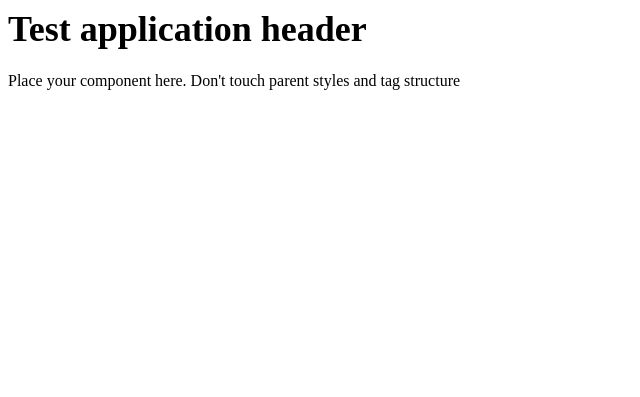
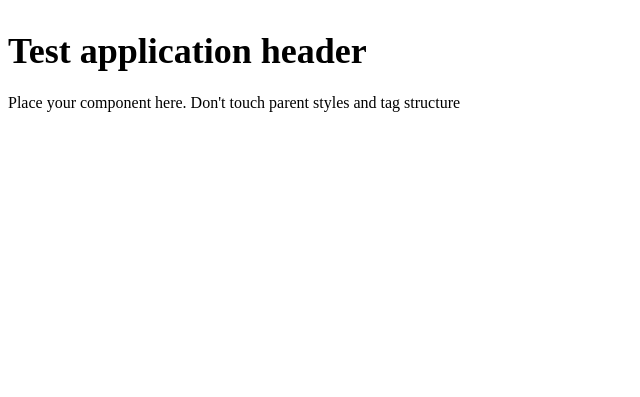
Before and after one commit to TestExersize/front-end-exersize, a website: page src/index.html in a window 1280 px wide. Shown: the whole page, without its empty margins (0-640 px from the left). Drawn offline with nearby package versions, Linux system fonts and the light colour scheme; files that its build step writes are made by us from their sources.

Commit message:
text changed

```diff
--- a/src/index.html
+++ b/src/index.html
@@ -4,16 +4,13 @@
     <meta charset="UTF-8">
     <title>Test application</title>
     <link rel="stylesheet" href="style.css">
-    <script src="https://ajax.googleapis.com/ajax/libs/angularjs/1.5.9/angular.min.js"></script>
 </head>
-<body ng-app="MainApp">
-    <div ng-controller="MainAppController as vm">
-        <div class="toolbar">
-            <div class="toolbar__header">{{vm.title}}</div>
-        </div>
-        <div class="component-container">
-            Place your component here. Don't touch parent styles and tag structure
-        </div>
+<body>
+    <section class="toolbar">
+        <h2 class="toolbar__header"></h2>
+    </section>
+    <div class="component-container">
+        Place your component here. Don't touch parent styles and tag structure
     </div>
     <script src="./all.js" type="text/javascript"></script>
 </body>
--- a/src/js/main.js
+++ b/src/js/main.js
@@ -1,11 +1,3 @@
-angular.module('MainApp', [])
-    .controller('MainAppController', MainAppController);
+const pageHeader = document.querySelector('.toolbar__header');
 
-MainAppController.$inject = [];
-
-/* @ngInject */
-function MainAppController() {
-    var vm = this;
-
-    vm.title = 'Test application header';
-}
+pageHeader.textContent = 'Test application header';
```
